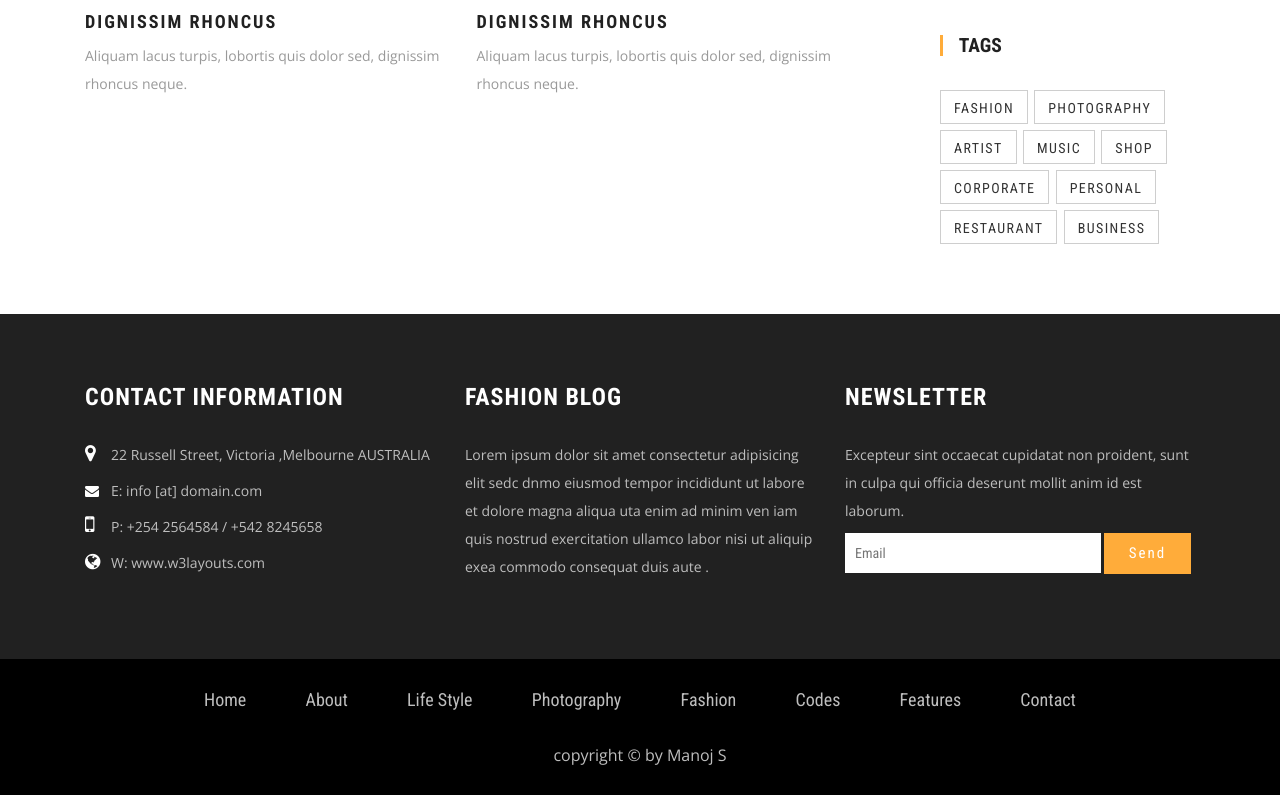
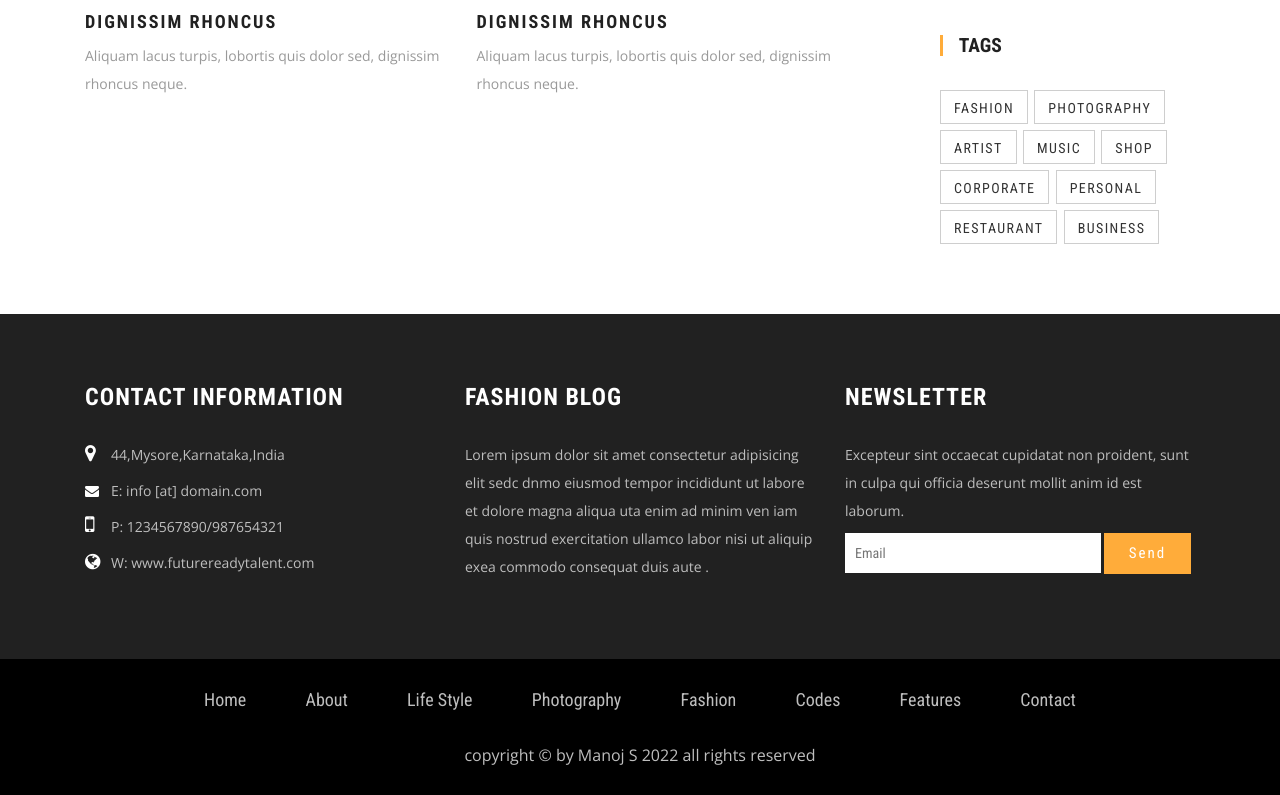
Before and after one commit to Manoj-S-007/finalproject1, a plain HTML site: page features.html in a window 1280 px wide. Shown: the part 2229-3024 px from the top of the page. Drawn offline with nearby package versions, Linux system fonts and the light colour scheme.

Commit message:
2nd commit

```diff
--- a/features.html
+++ b/features.html
@@ -451,10 +451,10 @@ $(document).ready(function(){
 		<div class="container">
 			<div class="col-md-4 w3layouts-footer">
 				<h3>Contact Information</h3>
-					<p><span><i class="fa fa-map-marker" aria-hidden="true"></i></span>22 Russell Street, Victoria ,Melbourne AUSTRALIA </p>
+					<p><span><i class="fa fa-map-marker" aria-hidden="true"></i></span>44,Mysore,Karnataka,India </p>
 					<p><span><i class="fa fa-envelope" aria-hidden="true"></i></span><a href="#">E: info [at] domain.com</a> </p>
-					<p><span><i class="fa fa-mobile" aria-hidden="true"></i></span>P: +254 2564584 / +542 8245658 </p>
-					<p><span><i class="fa fa-globe" aria-hidden="true"></i></span><a href="#">W: www.w3layouts.com</a></p>
+					<p><span><i class="fa fa-mobile" aria-hidden="true"></i></span>P: 1234567890/987654321 </p>
+					<p><span><i class="fa fa-globe" aria-hidden="true"></i></span><a href="#">W:  www.futurereadytalent.com</a></p>
 			</div>
 			<div class="col-md-4 wthree-footer">
 				<h2>Fashion Blog</h2>
@@ -487,7 +487,7 @@ $(document).ready(function(){
 				</ul>
 			</div>
 			<div class="agileinfo">
-				<p>copyright &copy; by Manoj S</a></p>
+				<p>copyright &copy; by Manoj S 2022 all rights reserved</a></p>
 			</div>
 		</div>
 	</div>
```
Also changed, not shown: about.html (+4 -4 lines), contact.html (+4 -4 lines), fashion.html (+4 -4 lines), icons.html (+4 -4 lines), index.html (+4 -4 lines), lifestyle.html (+4 -4 lines), photography.html (+4 -4 lines), singlepage.html (+4 -4 lines), typo.html (+4 -4 lines).
